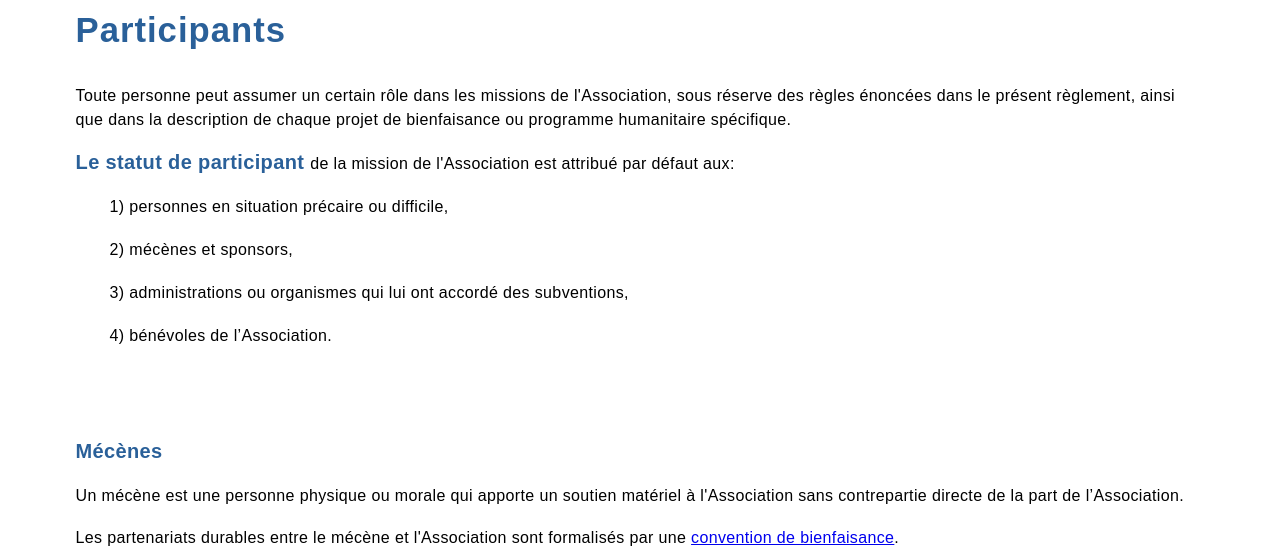
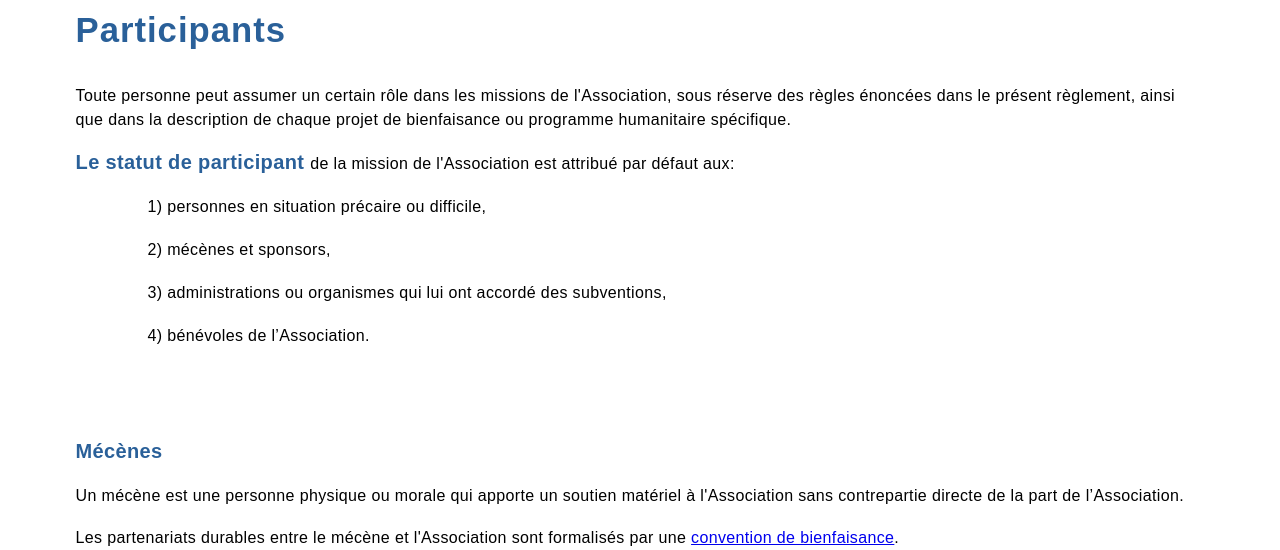
Before and after one commit to AB-IHI/AB-IHI, a PHP site: page /mecenes.php in a window 1280 px wide. Shown: the part 150-700 px from the top of the page. Run offline with PHP 8.4, Linux system fonts and the light colour scheme.

Commit message:
css enhanced_fix

```diff
--- a/01. L'aube de l'espoir.html
+++ b/01. L'aube de l'espoir.html
@@ -44,7 +44,7 @@
   <p class="bottom_space P4"> <a href="y_xlau/finance.php"><span class="T5">Budget et sources de financement</span>                     </a>             </p>
   <p class="bottom_space P4"> <a href="y_xlau/admiss.php"><span class="T5">Admissibilité à l'aide</span>                      </a>                          </p>
   <p class="bottom_space P4"> <a href="y_xlau/interact.php"><span class="T5">Interaction des participants à la mission</span>                 </a>         </p>
-  <p class="bottom_space P11"><a href="y_xlau/act_intern°.php"><span class="T5">Activités de bienfaisance et humanitaires<br />internationales</span></a></p>
+  <p class="bottom_space P11"><a href="y_xlau/act_intern°.php"><span class="T5">Activités de bienfaisance et humanitaires internationales</span></a></p>
   <p class="bottom_space P4"> <a href="y_xlau/dec&ctrl.php"><span class="T5">Procédure de déclaration et de contrôle</span>                 </a>       </p>
   <p class="P7"> </p>
   <p class="P5">&nbsp;</p>
--- a/1. Mécènes.html
+++ b/1. Mécènes.html
@@ -67,20 +67,20 @@
     </p>
     <ol class="hide_list">
       <li>
-        <p class="P13" style="margin-left: 1, 7cm">
+        <p class="P14" style="margin-left: 1, 7cm">
           <span class="T10"
             >1) personnes en situation précaire ou difficile,</span
           ><span class="odfLiEnd" />
         </p>
       </li>
       <li>
-        <p class="P13" style="margin-left: 1, 7cm">
+        <p class="P14" style="margin-left: 1, 7cm">
           <span class="T10">2) mécènes et sponsors,</span
           ><span class="odfLiEnd" />
         </p>
       </li>
       <li>
-        <p class="P13" style="margin-left: 1, 7cm">
+        <p class="P14" style="margin-left: 1, 7cm">
           <span class="T10 TC"
             >3) administrations ou organismes qui lui ont accordé des
             subventions,</span
@@ -88,7 +88,7 @@
         </p>
       </li>
       <li>
-        <p class="P13" style="margin-left: 1, 7cm">
+        <p class="P14" style="margin-left: 1, 7cm">
           <span class="T6 TC">4) bénévoles de l’Association.</span
           ><span class="odfLiEnd" />
         </p>
--- a/mecenes.php
+++ b/mecenes.php
@@ -28,7 +28,7 @@
     .P12_borderStart { font-size:12pt; line-height:150%; margin-top:0cm; text-align:left ! important;  writing-mode:horizontal-tb; direction:ltr; margin-left:0cm; margin-right:0cm; text-indent:0cm; color:#000000; font-weight:normal; background-color:#ffffff; padding-bottom:0.499cm;  border-bottom-style:none; }
     .P12 { font-size:12pt; line-height:150%; text-align:left ! important;  writing-mode:horizontal-tb; direction:ltr; margin-left:0cm; margin-right:0cm; text-indent:0cm; color:#000000; font-weight:normal; background-color:#ffffff; padding-bottom:0.499cm; padding-top:0cm;  border-top-style:none; border-bottom-style:none; }
     .P12_borderEnd { font-size:12pt; line-height:150%; margin-bottom:0.499cm; text-align:left ! important;  writing-mode:horizontal-tb; direction:ltr; margin-left:0cm; margin-right:0cm; text-indent:0cm; color:#000000; font-weight:normal; background-color:#ffffff; padding-top:0cm;  border-top-style:none;}
-    .P13 { font-size:12pt; line-height:150%; margin-bottom:0.499cm; margin-top:0cm; text-align:left ! important; font-family:Liberation Serif; writing-mode:horizontal-tb; direction:ltr; margin-left:0.0cm; margin-right:0cm; text-indent:0.0cm; }
+
     .P14 { font-size:12pt; line-height:150%; margin-bottom:0.499cm; margin-top:0cm; text-align:left ! important; font-family:Liberation Serif; writing-mode:horizontal-tb; direction:ltr; margin-left:1.7cm; margin-right:0cm; text-indent:-0.7cm; }
     .P15 { font-size:12pt; line-height:150%; margin-bottom:0.499cm; margin-top:0cm; text-align:left ! important; font-family:Liberation Serif; writing-mode:horizontal-tb; direction:ltr; }
     .P16 { font-size:12pt; line-height:150%; margin-bottom:0.499cm; margin-top:0cm; text-align:left ! important; font-family:Liberation Serif; writing-mode:horizontal-tb; direction:ltr; }
@@ -129,6 +129,6 @@
 </body>
 <script type='text/javascript' src='css_js/js/popper.min.js'></script>
 <script type='text/javascript' src='css_js/js/bootstrap.js'></script>
-<script type='text/javascript' src='css_js/js/JavaScript.js'></script>
+<script type='text/javascript' src='css_js/main.js'></script>
 
 </html>
--- a/y_xlau/1. Objet et principes directeurs de la mission.html
+++ b/y_xlau/1. Objet et principes directeurs de la mission.html
@@ -30,8 +30,8 @@
 <p class="P5">&nbsp;</p>
 
   <p class="P9">
-    <span class="T1">Projet de bienfaisance " </span>
-    <span class="T4">L'aube de l'espoir "</span>
+    <span class="T1">Projet de bienfaisance   </span>
+    <span class="T4"> " L'aube de l'espoir "</span>
     <p class="P5">&nbsp;</p>
   </p>
   <p class="P3_borderStart" />
```
